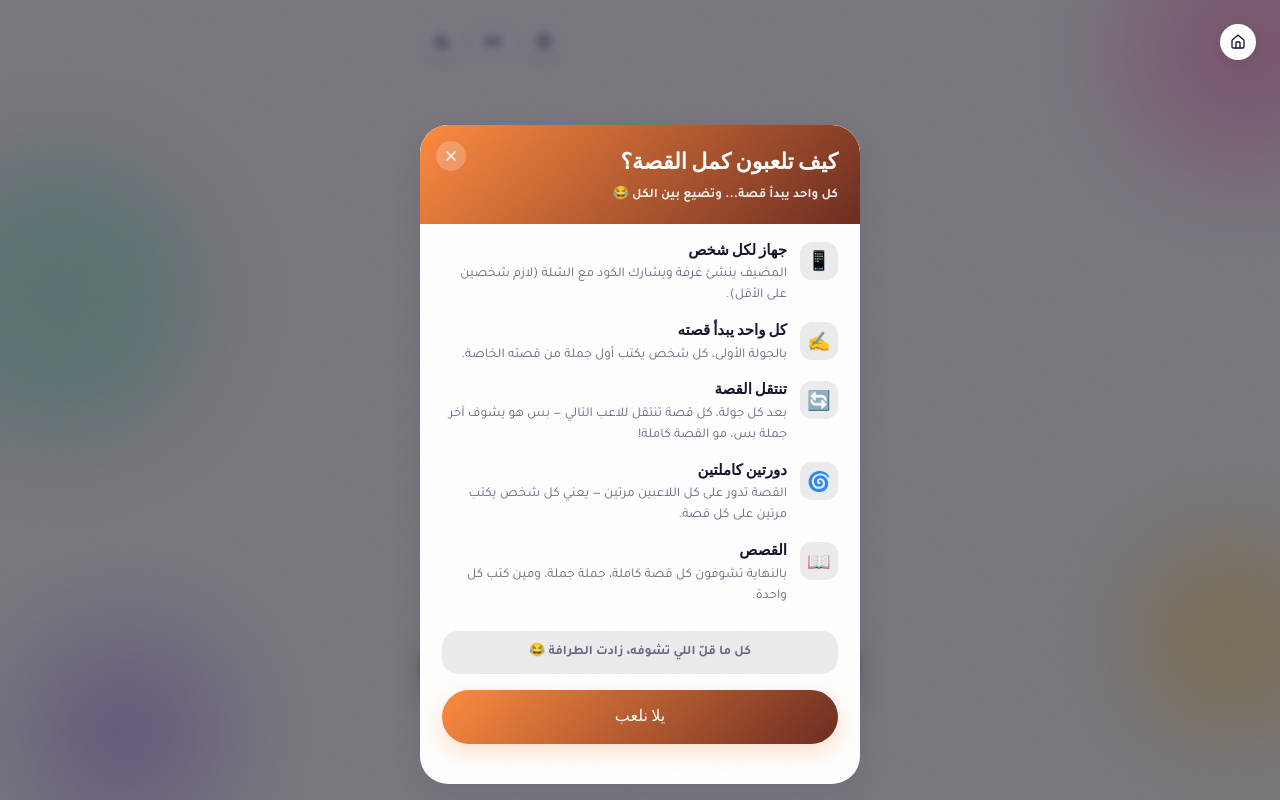
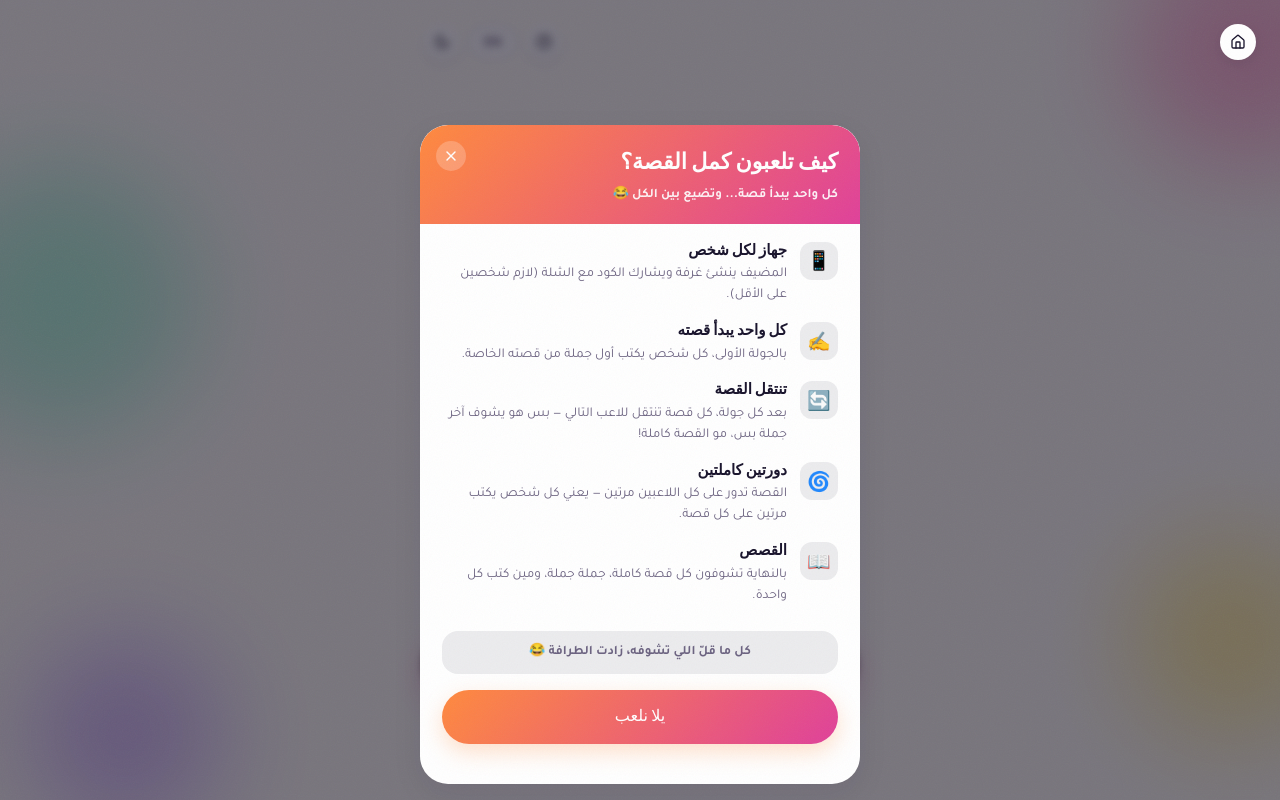
Before and after one commit to Amino-coder/fashlah, a Next.js app: page /qissa in a window 1280 px wide. Built offline with nearby package versions, Linux system fonts and the light colour scheme; a web font is replaced by a local one.

Commit message:
text fixes

```diff
--- a/app/qissa/create/page.tsx
+++ b/app/qissa/create/page.tsx
@@ -10,7 +10,7 @@ import { QISSA_STR, QISSA_AVATARS, QissaLang } from "@/lib/qissa-i18n";
 import { usePrefs } from "@/lib/usePrefs";
 
 const ORANGE = "#FF8A3D";
-const DEEP = "#6B2A1E";
+const DEEP = "#E0409A";
 
 export default function QissaCreatePage() {
   const { lang, dark, ready } = usePrefs();
--- a/app/qissa/join/page.tsx
+++ b/app/qissa/join/page.tsx
@@ -11,7 +11,7 @@ import { QISSA_STR, QISSA_AVATARS, QissaLang } from "@/lib/qissa-i18n";
 import { usePrefs } from "@/lib/usePrefs";
 
 const ORANGE = "#FF8A3D";
-const DEEP = "#6B2A1E";
+const DEEP = "#E0409A";
 
 export default function QissaJoinPage() {
   return (
--- a/app/qissa/page.tsx
+++ b/app/qissa/page.tsx
@@ -11,7 +11,7 @@ import { QISSA_STR, qissaSubtitles, QissaLang } from "@/lib/qissa-i18n";
 import { usePrefs } from "@/lib/usePrefs";
 
 const ORANGE = "#FF8A3D";
-const DEEP = "#6B2A1E";
+const DEEP = "#E0409A";
 
 export default function QissaLanding() {
   const { lang, setLang, dark, setDark, ready } = usePrefs();
--- a/app/qissa/session/[code]/page.tsx
+++ b/app/qissa/session/[code]/page.tsx
@@ -15,7 +15,7 @@ import ShareInvite from "@/components/ShareInvite";
 import type { QissaSessionRow, QissaPlayerRow } from "@/lib/qissa-types";
 
 const ORANGE = "#FF8A3D";
-const DEEP = "#6B2A1E";
+const DEEP = "#E0409A";
 const MIN_PLAYERS = 2;
 
 export default function QissaWaitingRoom() {
--- a/components/EndGameShare.tsx
+++ b/components/EndGameShare.tsx
@@ -37,7 +37,7 @@ const GAME_META: Record<
   shofah: { emoji: RING, nameAr: "ابي اتزوج", nameEn: "Marry Me!", href: "/shofah", Art: ShofahArt, accent: "linear-gradient(135deg, #E63946, #C2185B)" },
   job: { emoji: BRIEFCASE, nameAr: "مين بيتوظف", nameEn: "Job Interview!", href: "/job", Art: JobArt, accent: "linear-gradient(135deg, #3B82F6, #1E40AF)" },
   qaseeda: { emoji: QUILL, nameAr: "كمل القصيدة", nameEn: "Complete the Poem", href: "/qaseeda", Art: QaseedaArt, accent: "linear-gradient(135deg, #D9A441, #1B3A55)" },
-  qissa: { emoji: BOOK, nameAr: "كمل القصة", nameEn: "Complete the Story", href: "/qissa", Art: QissaArt, accent: "linear-gradient(135deg, #FF8A3D, #6B2A1E)" },
+  qissa: { emoji: BOOK, nameAr: "كمل القصة", nameEn: "Complete the Story", href: "/qissa", Art: QissaArt, accent: "linear-gradient(135deg, #FF8A3D, #E0409A)" },
 };
 
 function buildShareText(lang: Lang, game: EndGameKey, resultLine: string): string {
--- a/components/HowToPlay.tsx
+++ b/components/HowToPlay.tsx
@@ -166,7 +166,7 @@ const ACCENTS: Record<GameKey, { from: string; to: string }> = {
   shofah: { from: "#E63946", to: "#C2185B" },
   job: { from: "#3B82F6", to: "#1E40AF" },
   qaseeda: { from: "#D9A441", to: "#1B3A55" },
-  qissa: { from: "#FF8A3D", to: "#6B2A1E" },
+  qissa: { from: "#FF8A3D", to: "#E0409A" },
 };
 
 function storageKey(game: GameKey) {
--- a/components/qissa/FinalReveal.tsx
+++ b/components/qissa/FinalReveal.tsx
@@ -12,7 +12,7 @@ import HomeButton from "@/components/HomeButton";
 import type { QissaSessionRow, QissaPlayerRow } from "@/lib/qissa-types";
 
 const ORANGE = "#FF8A3D";
-const DEEP = "#6B2A1E";
+const DEEP = "#E0409A";
 
 export default function FinalReveal({
   session, players, isHost, lang,
@@ -105,7 +105,7 @@ export default function FinalReveal({
       className="screen-enter"
       style={{
         position: "fixed", inset: 0, zIndex: 40, overflowY: "auto",
-        background: `linear-gradient(160deg, ${DEEP} 0%, #3A160D 55%, #200B06 100%)`,
+        background: `linear-gradient(160deg, ${DEEP} 0%, #7C2D6B 55%, #2B0F26 100%)`,
         display: "flex", flexDirection: "column", alignItems: "center",
         padding: "64px 20px 40px", cursor: stage === 2 ? "pointer" : "default",
         color: "#FFF6EE",
@@ -170,7 +170,7 @@ export default function FinalReveal({
                       {t.writtenByLabel}
                     </p>
                     <p className="font-body" style={{ fontSize: 14, fontWeight: 600, margin: 0, opacity: 0.9 }}>
-                      {currentStory.authorNames.filter(Boolean).join("  •  ")}
+                      {Array.from(new Set(currentStory.authorNames.filter(Boolean))).join("  •  ")}
                     </p>
                   </div>
                 )}
--- a/components/qissa/RoundScreen.tsx
+++ b/components/qissa/RoundScreen.tsx
@@ -11,7 +11,7 @@ import FinalReveal from "./FinalReveal";
 import type { QissaSessionRow, QissaPlayerRow, QissaAnswerRow } from "@/lib/qissa-types";
 
 const ORANGE = "#FF8A3D";
-const DEEP = "#6B2A1E";
+const DEEP = "#E0409A";
 const COUNTDOWN_SECONDS = 5;
 const WRITE_SECONDS = 30;
 // Purely a transition beat — nothing is revealed here, so it only needs
@@ -329,18 +329,27 @@ export default function RoundScreen({
             <p className="font-display" style={{ textAlign: "center", fontSize: 18, fontWeight: 800, margin: 0 }}>
               {t.startNewStory} ✨
             </p>
-          ) : !previousLoaded ? (
+          ) : (
+            <>
+              <p className="font-display" style={{ textAlign: "center", fontSize: 18, fontWeight: 800, margin: 0 }}>
+                {t.continueStoryHeading} ✍️
+              </p>
+              {!previousLoaded ? (
                 <div style={{ textAlign: "center", color: "var(--ink-soft)" }}>
                   <span className="pulse-dot" /><span className="pulse-dot" /><span className="pulse-dot" />
                 </div>
               ) : (
-            // Shown with no label at all, by design — just the sentence
-            // itself in a styled card, exactly as received.
+                // The card itself is shown with no label at all, by
+                // design — just the sentence as received. The heading
+                // above is a general instruction, not a caption on this
+                // specific card.
                 <div className="card pop" dir="rtl" style={{ padding: "18px 20px", textAlign: "center", border: `1.5px solid ${ORANGE}44` }}>
                   <p className="font-quote" style={{ fontSize: 18, fontWeight: 600, lineHeight: 1.7, margin: 0, color: "var(--ink)" }}>
                     {previousSentence || (lang === "ar" ? "…" : "…")}
                   </p>
                 </div>
+              )}
+            </>
           )}
 
           <div className="card" style={{ padding: 16 }}>
--- a/lib/qissa-i18n.ts
+++ b/lib/qissa-i18n.ts
@@ -34,12 +34,12 @@ export const QISSA_STR: Record<QissaLang, Record<string, string>> = {
     joiningSession: "بتنضم لجلسة",
     // Writing
     startNewStory: "ابدأ قصة جديدة",
-    yourSentencePh: "اكتب جملتك...",
+    continueStoryHeading: "كمّل القصة بجملة وحدة",
     submitSentence: "إرسال",
     sentenceSubmitted: "تم الإرسال! بانتظار الباقين...",
     wroteCount: "كتبوا",
     // Passing beat
-    passingTitle: "القصص تتنقل...",
+    passingTitle: "قاعدين نخلط القصص",
     // Final reveal
     finalCheer: "خلصنا! شوفوا وش صار",
     storyLabel: "القصة",
@@ -81,12 +81,12 @@ export const QISSA_STR: Record<QissaLang, Record<string, string>> = {
     joiningSession: "Joining session",
     // Writing
     startNewStory: "Start a new story",
-    yourSentencePh: "Write your sentence...",
+    continueStoryHeading: "Add one sentence to keep the story going",
     submitSentence: "Submit",
     sentenceSubmitted: "Submitted! Waiting for the others...",
     wroteCount: "wrote",
     // Passing beat
-    passingTitle: "Stories are on the move...",
+    passingTitle: "Mixing up the stories...",
     // Final reveal
     finalCheer: "That's a wrap — let's see what happened",
     storyLabel: "Story",
@@ -107,14 +107,14 @@ export const QISSA_AVATARS = ["📖", "🎭", "🗯️", "😄", "🤔", "📚",
 // player reaches a writing turn, and disappears the moment they start
 // typing (standard placeholder behavior).
 export const QISSA_PLACEHOLDERS_AR = [
-  "أكمل القصة…",
-  "ماذا حصل بعد ذلك؟",
-  "أضف مفاجأة.",
-  "غيّر مجرى الأحداث.",
-  "أدخل شخصية جديدة.",
-  "ماذا حدث فجأة؟",
-  "صف ردة الفعل.",
-  "اكتب جملة واحدة فقط.",
+  "كمّل القصة…",
+  "وش صار بعدين؟",
+  "حط مفاجأة.",
+  "غيّر مسار القصة.",
+  "زيد شخصية جديدة.",
+  "وش صار فجأة؟",
+  "وش كانت ردة فعلهم؟",
+  "اكتب جملة وحدة بس.",
 ];
 
 export const QISSA_PLACEHOLDERS_EN = [
```
Also changed, not shown: 1 other file (tests, documents, lock files or other folders). Lines whose indentation alone changed are shown as unchanged.
